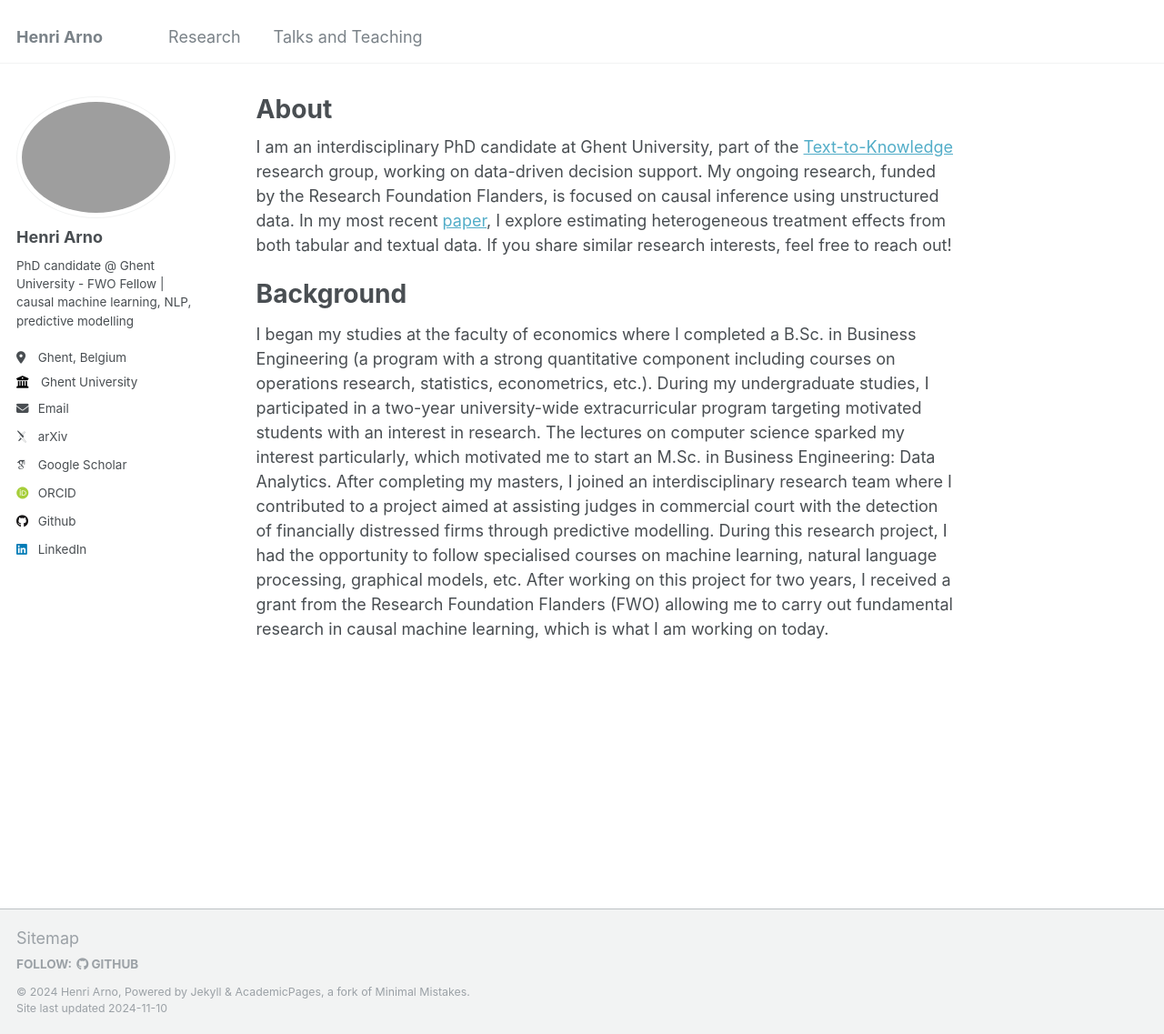
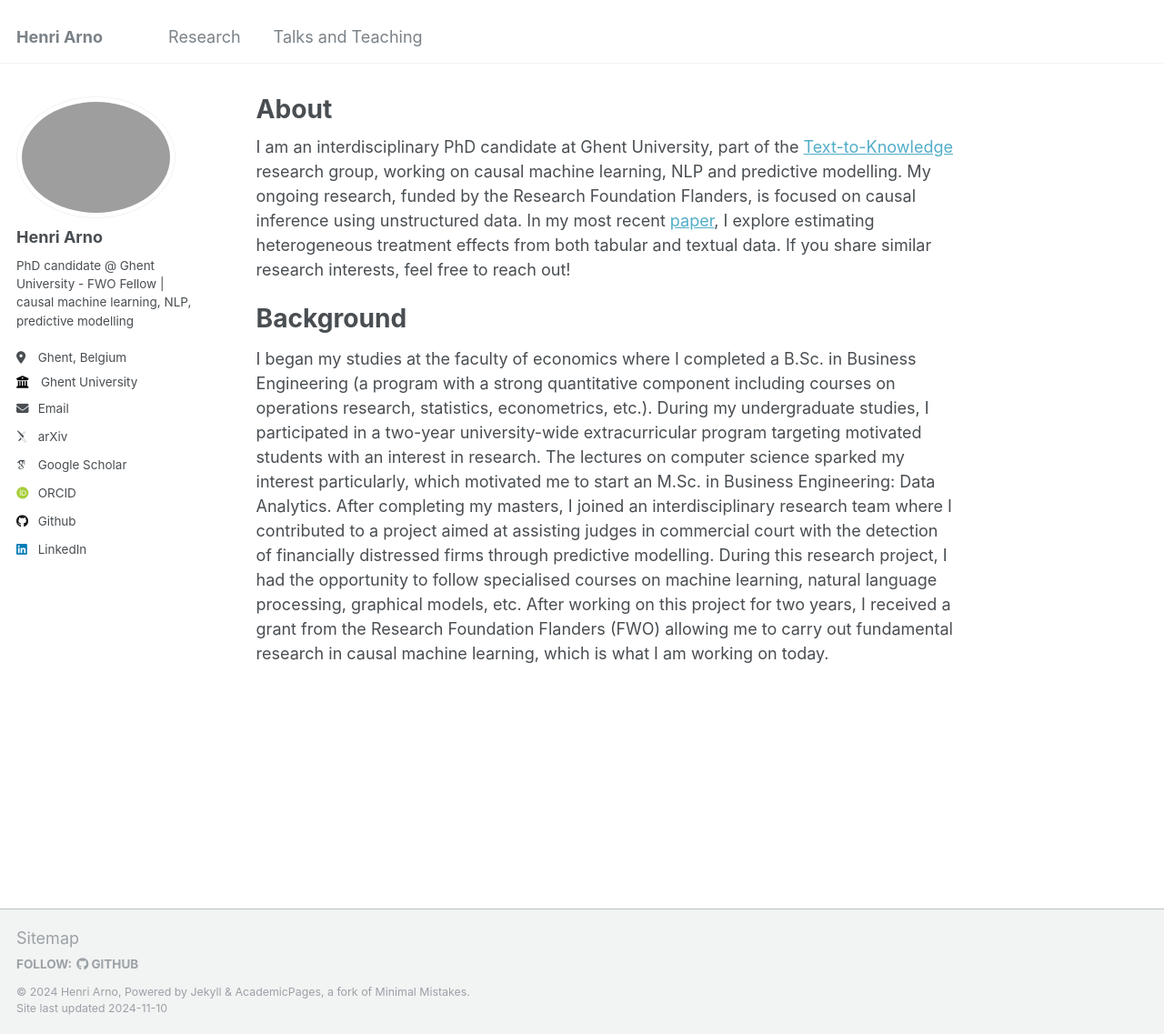
Before and after one commit to HenriArno/HenriArno.github.io, a Jekyll site: the page built from _pages/about.md, in a window 1280 px wide and 1137 px high. Shown: the whole window at 91% size. Built offline with Jekyll 4.4.1, drawn with Linux system fonts in a browser that asks for light colours; some web fonts are replaced.

Commit message:
Update about.md

```diff
--- a/_pages/about.md
+++ b/_pages/about.md
@@ -7,7 +7,7 @@
   - /about.html
 ---
 
-I am an interdisciplinary PhD candidate at Ghent University, part of the [Text-to-Knowledge](https://ugentt2k.github.io/) research group, working on data-driven decision support. My ongoing research, funded by the Research Foundation Flanders, is focused on causal inference using unstructured data. In my most recent [paper](https://arxiv.org/abs/2409.15503v2), I explore estimating heterogeneous treatment effects from both tabular and textual data. If you share similar research interests, feel free to reach out!
+I am an interdisciplinary PhD candidate at Ghent University, part of the [Text-to-Knowledge](https://ugentt2k.github.io/) research group, working on causal machine learning, NLP and predictive modelling. My ongoing research, funded by the Research Foundation Flanders, is focused on causal inference using unstructured data. In my most recent [paper](https://arxiv.org/abs/2409.15503v2), I explore estimating heterogeneous treatment effects from both tabular and textual data. If you share similar research interests, feel free to reach out!
 
 Background
 ======
```
